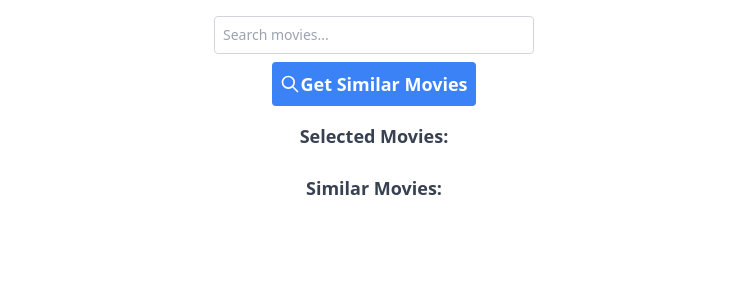
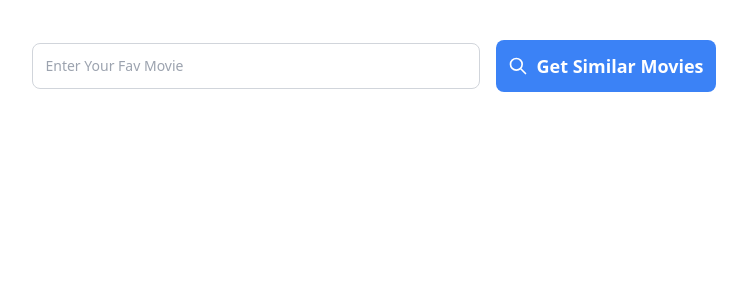
Before and after one commit to Vedantkoppal/Movie-Recommendation-System, a Flask app: page /recommend in a window 1280 px wide. Shown: the part 76-376 px from the top of the page, without its empty margins (266-1013 px from the left). Run offline with Flask 3, Linux system fonts and the light colour scheme; some libraries are stand-ins or nearby versions.

Commit message:
changed show similar movies page

```diff
--- a/app/__init__.py
+++ b/app/__init__.py
@@ -3,11 +3,13 @@ from config import Config
 from flask_sqlalchemy import SQLAlchemy
 from flask_migrate import Migrate
 from flask_caching import Cache
+from qdrant_client import QdrantClient
 
 app = Flask(__name__)
 app.config.from_object(Config)
 db = SQLAlchemy(app)
 migrate = Migrate(app,db)
 cache = Cache(app)
+qdrant = QdrantClient(url=app.config["QDRANT_URL"],api_key=app.config["QDRANT_API_KEY"])
 
 from app import routes,models
--- a/app/routes.py
+++ b/app/routes.py
@@ -1,7 +1,7 @@
 from app import app
 from flask import render_template,jsonify,request
 from app.models import Movie,TopMovie
-from app.recommend import recommedfinal
+from app.recommend import recommend_qdrant
 from app import cache
 import requests
 
@@ -65,13 +65,6 @@ def index():
 def search():
     return render_template('recommend.html')
 
-# @app.route('/search', methods=['GET'])
-# def search_movies():
-#     query = request.args.get('q', '')
-#     if query:
-#         start_matches = Movie.query.filter(Movie.title.ilike(f"{query}%")).limit(10).all()
-#         return jsonify([{'id': movie.id, 'name': movie.title} for movie in movies])
-#     return jsonify([])
 
 @app.route('/search', methods=['GET'])
 def search_movies():
@@ -103,12 +96,10 @@ def get_similar_movies():
     data = request.get_json()
 
     movie_ids = data.get('movie_ids', [])
-    # print("selected ids :",movie_ids)
+    print("selected ids :",movie_ids)
     # Get similar movies based on the selected movie IDs
-    similar_movie_ids = recommedfinal(movie_ids)
-    # print("type of ids :",type(similar_movie_ids))
-
-    # print("suggested :",similar_movie_ids)
+    similar_movie_ids = recommend_qdrant(movie_ids)
+    print(similar_movie_ids)
     similar_movies = Movie.query.filter(Movie.id.in_(similar_movie_ids)).all()
     # print(similar_movies)
     similar_movies_data = [
--- a/app/static/js/recommend.js
+++ b/app/static/js/recommend.js
@@ -46,11 +46,16 @@ document.addEventListener("DOMContentLoaded", () => {
         }
     }
 
-
     // Function to display suggestions
     const showSuggestions = (suggestions) => {
         const suggestionBox = document.getElementById('suggestion-box');
         suggestionBox.innerHTML = ""; // Clear previous suggestions
+        suggestionBox.classList.add('hidden');
+
+        if (suggestions.length === 0) {
+            hideSuggestions(); // Hide suggestion box if no suggestions
+            return;
+        }
 
         suggestions.forEach(movie => {
             const suggestionItem = document.createElement("div");
@@ -96,41 +101,126 @@ document.addEventListener("DOMContentLoaded", () => {
         }
     });
 
-    // Function to display similar movies
-// const displaySimilarMovies = (movies) => {
-//     const similarList = document.getElementById("similar-list");
-//     similarList.innerHTML = ""; // Clear previous similar movies
+    //  Function to display similar movies using the existing container in your HTML
+    // const displaySimilarMovies = async (movies) => {
+    // // Get the container already present in your HTML
+    // const similarList = document.getElementById("similar-list");
+    // // Clear previous similar movies
+    // similarList.innerHTML = "";
 
-//     movies.forEach(movie => {
-//         // Create a container for each movie
-//         const movieItem = document.createElement('div');
-//         movieItem.classList.add(
-//             "bg-gray-100",
-//             "rounded-lg",
-//             "shadow-sm",
-//             "px-4",
-//             "py-2",
-//             "text-gray-800",
-//             "text-m",
-//             "font-black",
-//             "font-medium",
-//             "flex",
-//             "items-center",
-//             "justify-center"
-//         );
+    // for (const movie of movies) {
+    //     try {
+    //     // Fetch movie details from Flask API
+    //     const response = await fetch(`/api/movie?title=${encodeURIComponent(movie.title)}`);
+    //     const movieData = await response.json();
 
-//         // Set the movie title
-//         movieItem.textContent = movie.title;
+    //     // Create individual movie card container with responsive widths and flex column
+    //     const movieDiv = document.createElement("div");
+    //     movieDiv.classList.add(
+    //         "relative",
+    //         "w-[250px]",    // width on extra-small screens
+    //         "sm:w-[260px]", // width on small screens
+    //         "md:w-[280px]", // width on medium screens
+    //         "lg:w-[300px]", // width on large screens
+    //         "xl:w-[320px]", // width on extra-large screens
+    //         "flex",
+    //         "flex-col",
+    //         "items-center",
+    //         "mx-auto",
+    //         "gap-4"
 
-//         // Append the movie item to the similar list container
-//         similarList.appendChild(movieItem);
-//     });
+    //     );
+
+    //     // Create image container with fixed heights and background styling
+    //     const imgContainer = document.createElement("div");
+    //     imgContainer.classList.add(
+    //         "relative",
+    //         "w-full",
+    //         "h-[400px]",    // height on extra-small screens
+    //         "sm:h-[420px]", // height on small screens
+    //         "md:h-[440px]", // height on medium screens
+    //         "lg:h-[460px]", // height on large screens
+    //         "xl:h-[480px]", // height on extra-large screens
+    //         "overflow-hidden",
+    //         "bg-gray-900",
+    //         "flex",
+    //         "items-center",
+    //         "justify-center"
+    //     );
+
+    //     // Create the image element
+    //     const imgElement = document.createElement("img");
+    //     imgElement.src = movieData.Poster || "https://via.placeholder.com/300";
+    //     imgElement.alt = movieData.Title;
+    //     imgElement.classList.add("w-full", "h-full", "object-cover");
+
+    //     // Create overlay container for movie plot (hidden by default; appears on hover)
+    //     const overlay = document.createElement("div");
+    //     overlay.classList.add(
+    //         "absolute",
+    //         "inset-0",
+    //         "bg-black",
+    //         "bg-opacity-80",
+    //         "text-white",
+    //         "flex",
+    //         "items-center",
+    //         "justify-center",
+    //         "opacity-0",
+    //         "hover:opacity-100",
+    //         "transition-opacity",
+    //         "duration-300",
+    //         "p-4"
+    //     );
+
+    //     // Create the paragraph element for the movie plot
+    //     const plotText = document.createElement("p");
+    //     plotText.classList.add("text-base", "text-center", "font-bold");
+    //     plotText.style.fontFamily = "'Special Elite', monospace";
+    //     plotText.textContent = movieData.Plot || "No plot available";
+
+    //     overlay.appendChild(plotText);
+    //     imgContainer.appendChild(imgElement);
+    //     imgContainer.appendChild(overlay);
+
+    //     // Create the movie title element
+    //     const titleElement = document.createElement("h2");
+    //     titleElement.classList.add(
+    //         "text-2xl",
+    //         "sm:text-xl",
+    //         "font-extrabold",
+    //         "text-white",
+    //         "mt-1",
+    //         "text-center",
+    //         "w-full",
+    //         "break-words",
+    //         "text-green-400"
+    //     );
+    //     titleElement.style.fontFamily = "'monospace', sans-serif";
+    //     titleElement.textContent = movieData.Title;
+
+    //     // Assemble the movie card
+    //     movieDiv.appendChild(imgContainer);
+    //     movieDiv.appendChild(titleElement);
+
+    //     // Append movie card to the existing similar movies container
+    //     similarList.appendChild(movieDiv);
+    //     } catch (error) {
+    //     console.error("Error fetching movie details:", error);
+    //     }
+    // }
     // };
 
-// Function to display similar movies
+
     const displaySimilarMovies = async (movies) => {
+        // Get the container already present in your HTML
         const similarList = document.getElementById("similar-list");
-    similarList.innerHTML = ""; // Clear previous movies
+        // Clear previous similar movies
+        similarList.innerHTML = "";
+
+        // Apply grid container classes as in your HTML template.
+        // These classes center the grid and add responsive spacing.
+        similarList.className =
+        "grid grid-cols-1 sm:grid-cols-2 md:grid-cols-3 lg:grid-cols-4 xl:grid-cols-4 gap-4 gap-y-8 mx-auto justify-items-center px-4 sm:px-6 lg:px-12";
 
         for (const movie of movies) {
           try {
@@ -138,34 +228,32 @@ const displaySimilarMovies = async (movies) => {
             const response = await fetch(`/api/movie?title=${encodeURIComponent(movie.title)}`);
             const movieData = await response.json();
 
-            // Create movie card using existing structure
-            const movieItem = document.createElement("div");
-            movieItem.classList.add(
-                "relative", "w-[250px]", "sm:w-[260px]", "md:w-[280px]", "lg:w-[300px]", "xl:w-[320px]",
-                "flex", "flex-col", "items-center"
-            );
+            // Create individual movie card container.
+            // Instead of fixed widths, we use w-full with a max-width so the card scales fluidly.
+            const movieDiv = document.createElement("div");
+            movieDiv.className =
+              "relative w-full max-w-[320px] flex flex-col items-center";
 
-            // Image container
+            // Create image container using an aspect ratio.
+            // This ensures the height adjusts proportionally to the width.
             const imgContainer = document.createElement("div");
-            imgContainer.classList.add(
-                "relative", "w-full", "h-[400px]", "sm:h-[420px]", "md:h-[440px]", "lg:h-[460px]", "xl:h-[480px]",
-                "overflow-hidden", "bg-gray-900", "flex", "items-center", "justify-center"
-            );
+            imgContainer.className =
+              "relative w-full aspect-[2/3] overflow-hidden bg-gray-900 flex items-center justify-center";
 
+            // Create the image element.
             const imgElement = document.createElement("img");
-            imgElement.src = movieData.Poster || "https://via.placeholder.com/300"; // Default image
+            imgElement.src = movieData.Poster || "https://via.placeholder.com/300";
             imgElement.alt = movieData.Title;
-            imgElement.classList.add("w-full", "h-full", "object-cover");
+            imgElement.className = "w-full h-full object-cover";
 
+            // Create overlay container for the movie plot (hidden by default; appears on hover).
             const overlay = document.createElement("div");
-            overlay.classList.add(
-                "absolute", "inset-0", "bg-black", "bg-opacity-80", "text-white",
-                "flex", "items-center", "justify-center", "opacity-0",
-                "hover:opacity-100", "transition-opacity", "duration-300", "p-4"
-            );
+            overlay.className =
+              "absolute inset-0 bg-black bg-opacity-80 text-white flex items-center justify-center opacity-0 hover:opacity-100 transition-opacity duration-300 p-4";
 
+            // Create the paragraph element for the movie plot.
             const plotText = document.createElement("p");
-            plotText.classList.add("text-base", "text-center", "font-bold");
+            plotText.className = "text-base text-center font-bold";
             plotText.style.fontFamily = "'Special Elite', monospace";
             plotText.textContent = movieData.Plot || "No plot available";
 
@@ -173,19 +261,19 @@ const displaySimilarMovies = async (movies) => {
             imgContainer.appendChild(imgElement);
             imgContainer.appendChild(overlay);
 
-            // Movie title
+            // Create the movie title element.
             const titleElement = document.createElement("h2");
-            titleElement.classList.add(
-                "text-2xl", "sm:text-xl", "font-extrabold", "text-white", "mt-1",
-                "text-center", "w-full", "break-words", "text-green-400"
-            );
+            titleElement.className =
+              "text-2xl sm:text-xl font-extrabold text-white mt-1 text-center w-full break-words text-green-400";
             titleElement.style.fontFamily = "'monospace', sans-serif";
             titleElement.textContent = movieData.Title;
 
-            movieItem.appendChild(imgContainer);
-            movieItem.appendChild(titleElement);
+            // Assemble the movie card.
+            movieDiv.appendChild(imgContainer);
+            movieDiv.appendChild(titleElement);
 
-            similarList.appendChild(movieItem);
+            // Append movie card to the grid container.
+            similarList.appendChild(movieDiv);
           } catch (error) {
             console.error("Error fetching movie details:", error);
           }
@@ -193,4 +281,5 @@ const displaySimilarMovies = async (movies) => {
       };
 
 
+
 });
--- a/app/templates/recommend.html
+++ b/app/templates/recommend.html
@@ -1,22 +1,24 @@
-
-
 {% extends "base.html" %}
 {% block content %}
 
-<div class="container mx-auto flex flex-col items-center justify-center space-y-4 mt-4">
-  <!-- Instructions -->
-
-  <!-- Search Bar -->
-  <div id="search-bar" class="flex flex-col items-center w-full text-gray-800">
-    <input
-      id="search-input"
-      type="text"
-      placeholder="Search movies..."
-      class="p-2 text-sm border border-gray-300 rounded focus:outline-none focus:ring-2 focus:ring-blue-400 w-80"
-    >
+<div class="container mx-auto px-4 mt-10">
+  <!-- Search Bar Section -->
+  <div id="search-bar" class="w-full flex flex-col sm:flex-row items-center justify-center space-y-4 sm:space-y-0 sm:space-x-4">
+    <div class="relative w-full max-w-md">
+      <input
+        id="search-input"
+        type="text"
+        placeholder="Enter Your Fav Movie"
+        class="p-3 text-sm border border-gray-300 rounded-lg focus:outline-none focus:ring-2 focus:ring-blue-400 w-full"
+      >
+      <!-- Suggestion Box Dropdown (Initially hidden) -->
+      <div id="suggestion-box" class="absolute top-full mt-2 w-full bg-white border border-gray-300 rounded-lg shadow-md hidden">
+        <!-- Suggestions will be inserted here dynamically -->
+      </div>
+    </div>
     <button
       id="get-similar-btn"
-      class="p-2 text-white bg-blue-500 rounded hover:bg-blue-600 flex items-center mt-2"
+      class="p-3 text-white bg-blue-500 rounded-lg hover:bg-blue-600 flex items-center"
     >
       <svg
         xmlns="http://www.w3.org/2000/svg"
@@ -28,36 +30,23 @@
       >
         <path stroke-linecap="round" stroke-linejoin="round" d="M21 21l-6-6m2-5a7 7 0 11-14 0 7 7 0 0114 0z" />
       </svg>
-      <div class="text-lg font-semibold text-black-700">
-        Get Similar Movies
-      </div>
+      <span class="ml-2 text-lg font-semibold">Get Similar Movies</span>
     </button>
   </div>
 
-  <!-- Suggestion Box (Now below the search bar) -->
-  <div id="suggestion-box" class="w-80 mt-2 hidden bg-white border border-gray-300 rounded"></div>
-
-  <!-- Selected Movies -->
-  <div id="selected-movies" class="mt-4 text-center">
-    <h3 class="text-lg font-semibold text-gray-700 mb-2">Selected Movies:</h3>
-    <ul id="selected-list" class="flex flex-wrap gap-2 text-gray-600">
-      <!-- Selected movies will appear here -->
+  <!-- Selected Movies Section -->
+  <div id="selected-movies" class="w-full text-center mt-6">
+    <ul id="selected-list" class="flex flex-wrap gap-4 justify-center text-gray-600">
+      <!-- Selected movies will be added here -->
     </ul>
   </div>
 
-  <!-- Similar Movies List -->
-<div id="similar-movies" class="mt-6 text-center">
-    <h3 class="text-lg font-semibold text-gray-700 mb-4">Similar Movies:</h3>
-    <div id="similar-list" class="flex flex-wrap gap-4 justify-start mt-4">
-        <!-- Movie items will be dynamically added here -->
+  <!-- Similar Movies Section -->
+  <div id="similar-movies" class="w-full text-center mt-8">
+    <div id="similar-list" class="grid grid-cols-1 sm:grid-cols-2 md:grid-cols-3 lg:grid-cols-4 xl:grid-cols-4 gap-6 justify-items-center">
+      <!-- Similar movie items will be added here -->
     </div>
-</div>
-
-
-<div id="similar-list" class="mt-4">
-    <!-- Similar movies will be displayed here -->
-</div>
-
+  </div>
 </div>
 
 <script src="{{ url_for('static', filename='js/recommend.js') }}" defer></script>
```
Also changed, not shown: app/recommend.py (+46 -2 lines), config.py (+6 -1 lines), test.py (+11 -3 lines), 1 other file. Lines whose indentation alone changed are shown as unchanged.
